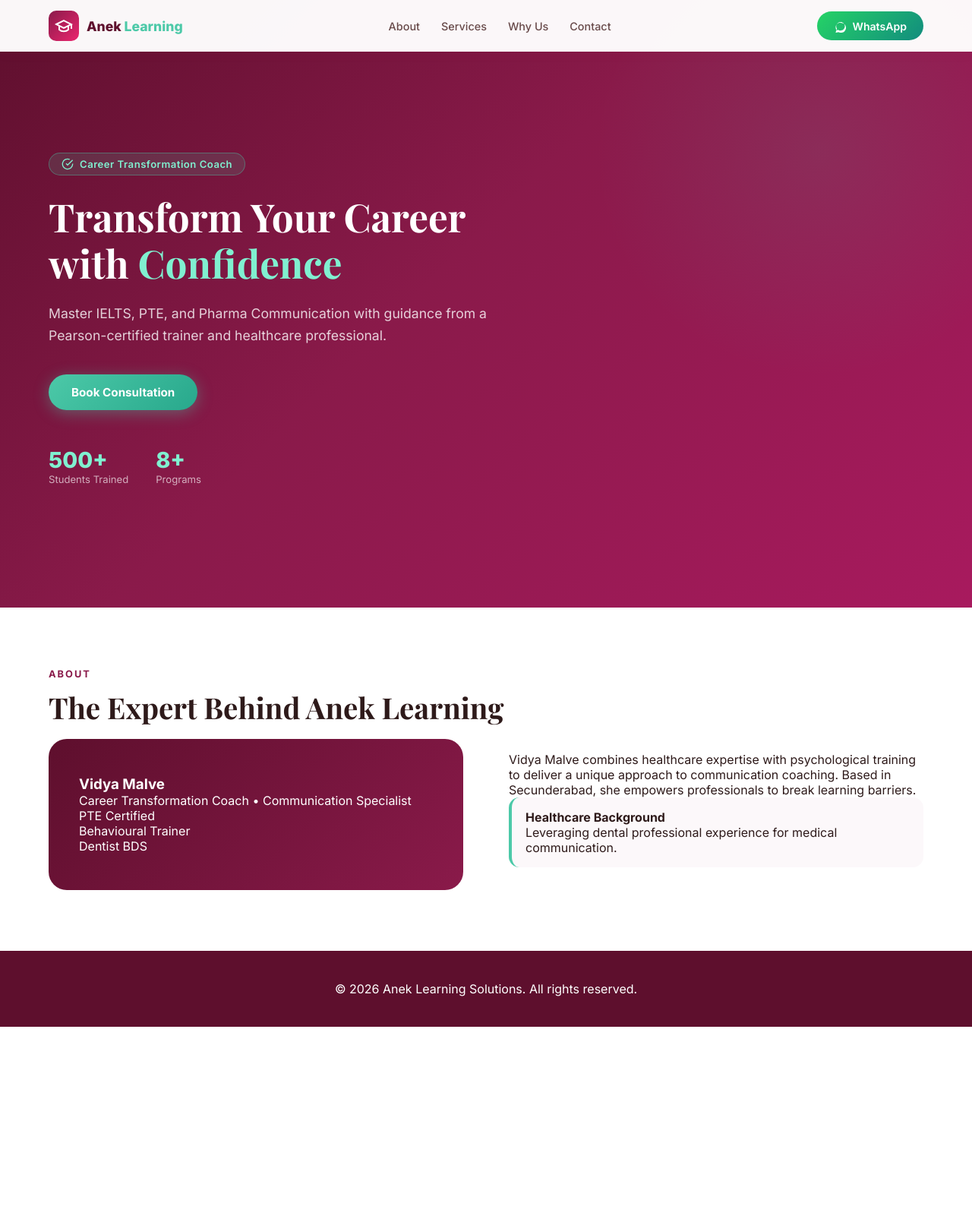
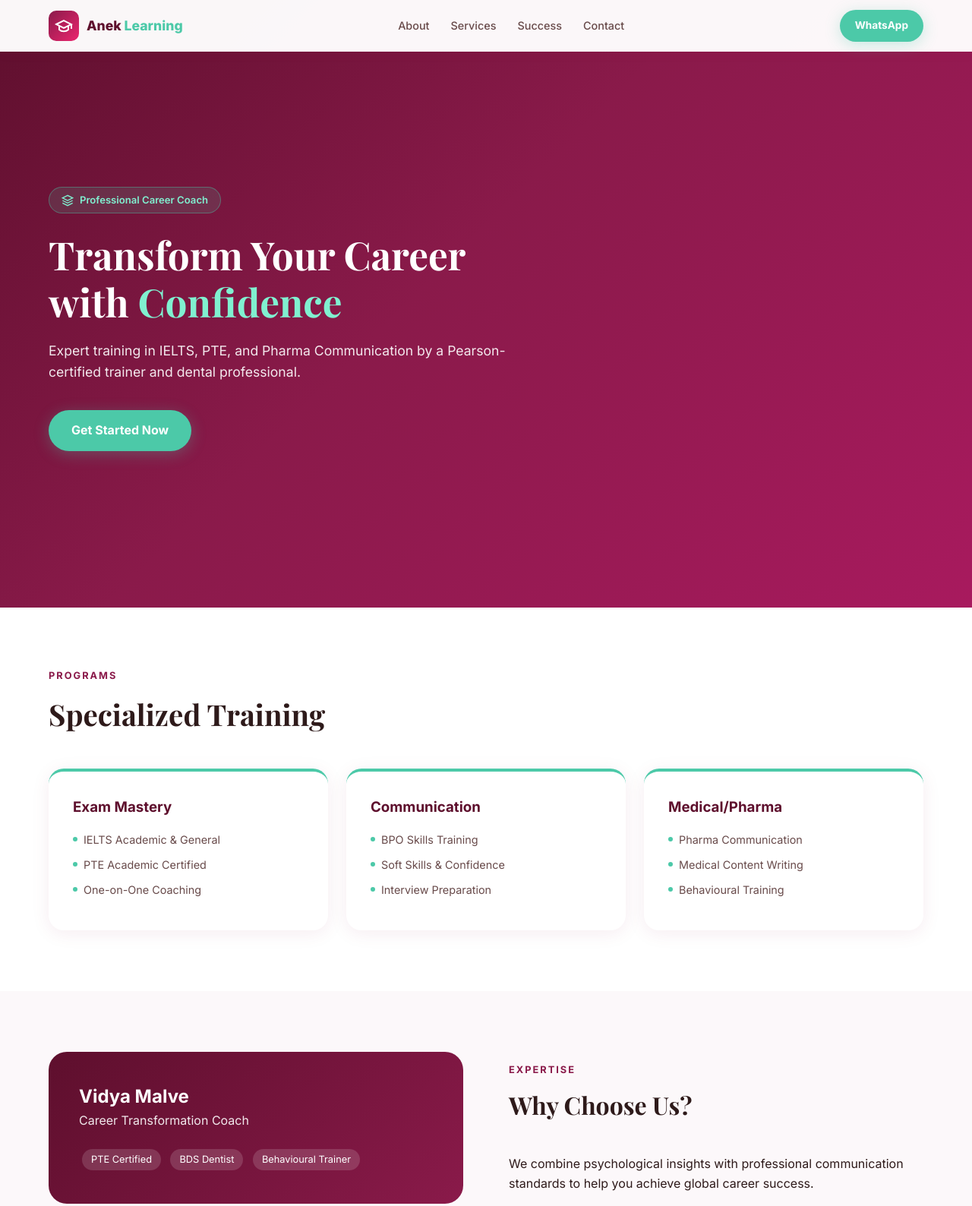
Before and after one commit to nachimilarch/aneklearning, a plain HTML site: page index.html in a window 1280 px wide. Shown: the top 1588 px of the page at 76% size. Before the commit the page ends 1352 px from the top, so only its background shows below. Drawn offline with nearby package versions, Linux system fonts and the light colour scheme.

Commit message:
Update index.html

```diff
--- a/index.html
+++ b/index.html
@@ -7,13 +7,13 @@
     <link href="https://fonts.googleapis.com/css2?family=Inter:wght@300;400;500;600;700;800;900&family=Playfair+Display:wght@600;700&display=swap" rel="stylesheet"/>
     <style>
         :root {
-            --primary: #8a1a4a; /* Feminine Plum/Deep Rose */
-            --primary-light: #eb256e; /* Soft Pinkish Red */
-            --primary-dark: #5e0f2d; /* Dark Maroon */
-            --accent: #4cc9a8; /* Medical Teal/Mint */
-            --accent-light: #80f0d0; /* Soft Mint */
+            --primary: #8a1a4a; /* Feminine Plum */
+            --primary-light: #eb256e;
+            --primary-dark: #5e0f2d;
+            --accent: #4cc9a8; /* Medical Teal */
+            --accent-light: #80f0d0;
             --white: #ffffff;
-            --off-white: #fcf8fa; /* Hint of Rose in background */
+            --off-white: #fcf8fa;
             --text-dark: #2e1a1a;
             --text-mid: #684a4a;
             --text-light: #967171;
@@ -21,242 +21,155 @@
             --shadow: 0 4px 24px rgba(138,26,74,0.08);
             --shadow-lg: 0 8px 40px rgba(138,26,74,0.12);
         }
-
         * { margin: 0; padding: 0; box-sizing: border-box; }
         html { scroll-behavior: smooth; }
-        body { font-family: 'Inter', sans-serif; color: var(--text-dark); background: var(--white); }
+        body { font-family: 'Inter', sans-serif; color: var(--text-dark); background: var(--white); line-height: 1.6; }
 
-        /* NAV */
-        nav {
-            position: fixed;
-            top: 0;
-            width: 100%;
-            z-index: 100;
-            background: rgba(255,255,255,0.97);
-            box-shadow: 0 2px 16px rgba(138,26,74,0.06);
-            padding: 0 5%;
-            display: flex;
-            align-items: center;
-            justify-content: space-between;
-            height: 68px;
-        }
-
-        .nav-logo { display: flex; align-items: center; gap: 10px; }
-        .nav-logo-icon {
-            width: 40px;
-            height: 40px;
-            background: linear-gradient(135deg, var(--primary), var(--primary-light));
-            border-radius: 10px;
-            display: flex;
-            align-items: center;
-            justify-content: center;
-            color: white;
-        }
+        nav { position: fixed; top: 0; width: 100%; z-index: 100; background: rgba(255,255,255,0.97); box-shadow: 0 2px 16px rgba(138,26,74,0.06); padding: 0 5%; display: flex; align-items: center; justify-content: space-between; height: 68px; }
+        .nav-logo { display: flex; align-items: center; gap: 10px; text-decoration: none; }
+        .nav-logo-icon { width: 40px; height: 40px; background: linear-gradient(135deg, var(--primary), var(--primary-light)); border-radius: 10px; display: flex; align-items: center; justify-content: center; color: white; }
         .nav-logo-text { font-weight: 800; font-size: 1.1rem; color: var(--primary-dark); }
         .nav-logo-text span { color: var(--accent); }
-
         .nav-links { display: flex; gap: 28px; list-style: none; }
         .nav-links a { text-decoration: none; color: var(--text-mid); font-size: 0.9rem; font-weight: 500; transition: color 0.2s; }
         .nav-links a:hover { color: var(--primary); }
 
-        .nav-cta {
-            background: linear-gradient(135deg, #25d366, #128c7e);
-            color: white;
-            padding: 10px 22px;
-            border-radius: 50px;
-            font-size: 0.88rem;
-            font-weight: 600;
-            cursor: pointer;
-            text-decoration: none;
-            display: flex;
-            align-items: center;
-            gap: 7px;
-            transition: transform 0.2s, box-shadow 0.2s;
-        }
+        .hero { min-height: 100vh; background: linear-gradient(135deg, var(--primary-dark) 0%, var(--primary) 45%, #a81a5e 100%); display: flex; align-items: center; padding: 100px 5% 60px; position: relative; overflow: hidden; color: white; }
+        .hero-content { max-width: 640px; z-index: 2; }
+        .hero-badge { display: inline-flex; align-items: center; gap: 8px; background: rgba(76,201,168,0.15); border: 1px solid rgba(76,201,168,0.4); color: var(--accent-light); padding: 6px 16px; border-radius: 50px; font-size: 0.82rem; font-weight: 600; margin-bottom: 24px; }
+        .hero h1 { font-family: 'Playfair Display', serif; font-size: clamp(2.2rem, 4.5vw, 3.2rem); line-height: 1.2; margin-bottom: 20px; }
+        .hero h1 span { color: var(--accent-light); }
+        .hero-sub { font-size: 1.1rem; opacity: 0.9; margin-bottom: 36px; }
+        .btn-primary { background: var(--accent); color: white; padding: 14px 30px; border-radius: 50px; text-decoration: none; font-weight: 700; display: inline-flex; align-items: center; gap: 8px; box-shadow: 0 4px 20px rgba(76,201,168,0.3); }
 
-        /* HERO */
-        .hero {
-            min-height: 100vh;
-            background: linear-gradient(135deg, #5e0f2d 0%, #8a1a4a 45%, #a81a5e 100%);
-            display: flex;
-            align-items: center;
-            padding: 100px 5% 60px;
-            position: relative;
-            overflow: hidden;
-        }
+        section { padding: 80px 5%; }
+        .section-label { font-size: 0.8rem; font-weight: 700; color: var(--primary); text-transform: uppercase; letter-spacing: 2px; margin-bottom: 10px; }
+        .section-title { font-family: 'Playfair Display', serif; font-size: 2.4rem; color: var(--text-dark); margin-bottom: 40px; }
 
-        .hero::before {
-            content: '';
-            position: absolute;
-            top: -100px;
-            right: -100px;
-            width: 600px;
-            height: 600px;
-            background: radial-gradient(circle, rgba(76,201,168,0.1) 0%, transparent 70%);
-            border-radius: 50%;
-        }
+        .services-grid { display: grid; grid-template-columns: repeat(3, 1fr); gap: 24px; }
+        .service-card { background: white; padding: 32px; border-radius: 20px; box-shadow: var(--shadow); border-top: 4px solid var(--accent); }
+        .service-card h3 { color: var(--primary-dark); margin-bottom: 16px; }
+        .service-list { list-style: none; }
+        .service-list li { margin-bottom: 10px; font-size: 0.9rem; color: var(--text-mid); display: flex; align-items: center; gap: 8px; }
+        .service-list li::before { content: ""; width: 6px; height: 6px; background: var(--accent); border-radius: 50%; }
 
-        .hero-content { max-width: 640px; z-index: 2; }
-        .hero-badge {
-            display: inline-flex;
-            align-items: center;
-            gap: 8px;
-            background: rgba(76,201,168,0.15);
-            border: 1px solid rgba(76,201,168,0.4);
-            color: var(--accent-light);
-            padding: 6px 16px;
-            border-radius: 50px;
-            font-size: 0.82rem;
-            font-weight: 600;
-            letter-spacing: 0.5px;
-            margin-bottom: 24px;
-        }
+        .about-grid { display: grid; grid-template-columns: 1fr 1fr; gap: 60px; align-items: center; }
+        .about-card { background: linear-gradient(135deg, var(--primary-dark), var(--primary)); padding: 40px; border-radius: 24px; color: white; }
+        .about-tag { display: inline-block; background: rgba(255,255,255,0.15); padding: 4px 12px; border-radius: 50px; font-size: 0.8rem; margin: 4px; }
 
-        .hero h1 {
-            font-family: 'Playfair Display', serif;
-            font-size: clamp(2.2rem, 4.5vw, 3.2rem);
-            font-weight: 700;
-            color: var(--white);
-            line-height: 1.2;
-            margin-bottom: 20px;
-        }
-        .hero h1 span { color: var(--accent-light); }
+        .testimonials-grid { display: grid; grid-template-columns: repeat(3, 1fr); gap: 24px; }
+        .testimonial-card { background: var(--off-white); padding: 30px; border-radius: 20px; border: 1px solid var(--border); }
+        .stars { color: #f59e0b; margin-bottom: 10px; }
 
-        .hero-sub {
-            font-size: 1.1rem;
-            color: rgba(255,255,255,0.8);
-            line-height: 1.7;
-            margin-bottom: 36px;
-        }
-
-        .btn-primary {
-            background: linear-gradient(135deg, var(--accent), #28a88c);
-            color: white;
-            padding: 14px 30px;
-            border-radius: 50px;
-            font-weight: 700;
-            font-size: 0.95rem;
-            text-decoration: none;
-            display: inline-flex;
-            align-items: center;
-            gap: 8px;
-            box-shadow: 0 4px 20px rgba(76,201,168,0.4);
-        }
-
-        .hero-stats { display: flex; gap: 36px; margin-top: 48px; }
-        .stat-num { font-size: 1.8rem; font-weight: 800; color: var(--accent-light); }
-        .stat-label { font-size: 0.82rem; color: rgba(255,255,255,0.65); }
-
-        /* SECTIONS */
-        section { padding: 80px 5%; }
-        .section-label { font-size: 0.8rem; font-weight: 700; letter-spacing: 2px; color: var(--primary); text-transform: uppercase; margin-bottom: 10px; }
-        .section-title { font-family: 'Playfair Display', serif; font-size: 2.4rem; color: var(--text-dark); margin-bottom: 16px; }
-
-        .about { background: white; }
-        .about-grid { display: grid; grid-template-columns: 1fr 1fr; gap: 60px; align-items: center; }
-        .about-card {
-            background: linear-gradient(135deg, var(--primary-dark), var(--primary));
-            border-radius: 24px;
-            padding: 48px 40px;
-            color: white;
-        }
-
-        .pillar {
-            display: flex;
-            align-items: flex-start;
-            gap: 14px;
-            background: var(--off-white);
-            border-radius: 14px;
-            padding: 16px 18px;
-            border-left: 4px solid var(--accent);
-            margin-bottom: 14px;
-        }
-
-        .services { background: var(--off-white); }
-        .services-grid { display: grid; grid-template-columns: repeat(3, 1fr); gap: 24px; }
-        .service-group {
-            background: white;
-            border-radius: 20px;
-            padding: 32px 28px;
-            box-shadow: var(--shadow);
-            border-top: 4px solid var(--accent);
-        }
-
-        .why-card { border: 1px solid var(--border); border-radius: 20px; padding: 32px 26px; text-align: center; }
-        .why-icon img { width: 50px; height: 50px; margin-bottom: 15px; }
-
-        .footer { background: var(--primary-dark); color: white; padding: 40px 5%; text-align: center; }
+        footer { background: var(--primary-dark); color: white; padding: 40px 5%; text-align: center; }
     </style>
 </head>
 <body>
     <nav>
-        <div class="nav-logo">
+        <a href="#" class="nav-logo">
             <div class="nav-logo-icon">
                 <svg width="24" height="24" viewBox="0 0 24 24" fill="none" stroke="currentColor" stroke-width="2"><path d="M22 10v6M2 10l10-5 10 5-10 5z"/><path d="M6 12v5c3 3 9 3 12 0v-5"/></svg>
             </div>
             <div class="nav-logo-text">Anek <span>Learning</span></div>
-        </div>
+        </a>
         <ul class="nav-links">
             <li><a href="#about">About</a></li>
             <li><a href="#services">Services</a></li>
-            <li><a href="#why">Why Us</a></li>
+            <li><a href="#testimonials">Success</a></li>
             <li><a href="#contact">Contact</a></li>
         </ul>
-        <a href="https://wa.me/91XXXXXXXXXX" class="nav-cta">
-            <svg width="18" height="18" viewBox="0 0 24 24" fill="currentColor"><path d="M12.031 6.172c-2.32 0-4.518.892-6.193 2.512-1.675 1.62-2.597 3.774-2.597 6.065 0 1.691.467 3.278 1.274 4.647l-1.32 4.81 4.966-1.288a9.21 9.21 0 004.47 1.157h.004c2.32 0 4.518-.892 6.193-2.512s2.597-3.774 2.597-6.065c0-2.32-.922-4.474-2.597-6.094s-3.873-2.522-6.197-2.522zm5.41 12.003a7.514 7.514 0 01-5.41 2.227 7.514 7.514 0 01-4.01-1.15l-.288-.17-2.986.776.797-2.89-.19-.3a7.514 7.514 0 01-1.09-3.92c0-4.14 3.407-7.51 7.584-7.51s7.584 3.37 7.584 7.51-3.41 7.427-7.581 7.427z"/></svg>
-            WhatsApp
-        </a>
+        <a href="https://wa.me/91XXXXXXXXXX" class="btn-primary" style="padding: 10px 20px; font-size: 0.85rem;">WhatsApp</a>
     </nav>
 
     <header class="hero">
         <div class="hero-content">
             <div class="hero-badge">
-                <svg width="16" height="16" viewBox="0 0 24 24" fill="none" stroke="currentColor" stroke-width="2"><path d="M22 11.08V12a10 10 0 11-5.93-9.14"/><path d="M22 4L12 14.01l-3-3"/></svg>
-                Career Transformation Coach
+                <svg width="16" height="16" viewBox="0 0 24 24" fill="none" stroke="currentColor" stroke-width="2"><path d="M12 2L2 7l10 5 10-5-10-5zM2 17l10 5 10-5M2 12l10 5 10-5"/></svg>
+                Professional Career Coach
             </div>
             <h1>Transform Your Career with <span>Confidence</span></h1>
-            <p class="hero-sub">Master IELTS, PTE, and Pharma Communication with guidance from a Pearson-certified trainer and healthcare professional.</p>
-            <div class="hero-ctas">
-                <a href="#contact" class="btn-primary">Book Consultation</a>
-            </div>
-            <div class="hero-stats">
-                <div class="stat">
-                    <div class="stat-num">500+</div>
-                    <div class="stat-label">Students Trained</div>
-                </div>
-                <div class="stat">
-                    <div class="stat-num">8+</div>
-                    <div class="stat-label">Programs</div>
-                </div>
-            </div>
+            <p class="hero-sub">Expert training in IELTS, PTE, and Pharma Communication by a Pearson-certified trainer and dental professional.</p>
+            <a href="#contact" class="btn-primary">Get Started Now</a>
         </div>
     </header>
 
-    <section id="about" class="about">
-        <div class="section-label">About</div>
-        <h2 class="section-title">The Expert Behind Anek Learning</h2>
-        <div class="about-grid">
-            <div class="about-card">
-                <h3>Vidya Malve</h3>
-                <p>Career Transformation Coach • Communication Specialist</p>
-                <div class="about-tag">PTE Certified</div>
-                <div class="about-tag">Behavioural Trainer</div>
-                <div class="about-tag">Dentist BDS</div>
+    <section id="services">
+        <div class="section-label">Programs</div>
+        <h2 class="section-title">Specialized Training</h2>
+        <div class="services-grid">
+            <div class="service-card">
+                <h3>Exam Mastery</h3>
+                <ul class="service-list">
+                    <li>IELTS Academic & General</li>
+                    <li>PTE Academic Certified</li>
+                    <li>One-on-One Coaching</li>
+                </ul>
             </div>
-            <div class="about-text">
-                <p>Vidya Malve combines healthcare expertise with psychological training to deliver a unique approach to communication coaching. Based in Secunderabad, she empowers professionals to break learning barriers.</p>
-                <div class="pillar">
-                    <div class="pillar-content">
-                        <strong>Healthcare Background</strong>
-                        <p>Leveraging dental professional experience for medical communication.</p>
-                    </div>
-                </div>
+            <div class="service-card">
+                <h3>Communication</h3>
+                <ul class="service-list">
+                    <li>BPO Skills Training</li>
+                    <li>Soft Skills & Confidence</li>
+                    <li>Interview Preparation</li>
+                </ul>
+            </div>
+            <div class="service-card">
+                <h3>Medical/Pharma</h3>
+                <ul class="service-list">
+                    <li>Pharma Communication</li>
+                    <li>Medical Content Writing</li>
+                    <li>Behavioural Training</li>
+                </ul>
             </div>
         </div>
     </section>
 
-    <footer class="footer">
-        <p>&copy; 2026 Anek Learning Solutions. All rights reserved.</p>
+    <section id="about" style="background: var(--off-white);">
+        <div class="about-grid">
+            <div class="about-card">
+                <h2>Vidya Malve</h2>
+                <p style="margin-bottom: 20px; opacity: 0.9;">Career Transformation Coach</p>
+                <div class="about-tag">PTE Certified</div>
+                <div class="about-tag">BDS Dentist</div>
+                <div class="about-tag">Behavioural Trainer</div>
+            </div>
+            <div>
+                <div class="section-label">Expertise</div>
+                <h2 class="section-title" style="font-size: 2rem;">Why Choose Us?</h2>
+                <p>We combine psychological insights with professional communication standards to help you achieve global career success.</p>
+            </div>
+        </div>
+    </section>
+
+    <section id="testimonials">
+        <div class="section-label">Success Stories</div>
+        <h2 class="section-title">What Our Students Say</h2>
+        <div class="testimonials-grid">
+            <div class="testimonial-card">
+                <div class="stars">★★★★★</div>
+                <p>"The PTE coaching was life-changing. I achieved my target score in weeks."</p>
+                <p><strong>- Priya S.</strong></p>
+            </div>
+            <div class="testimonial-card">
+                <div class="stars">★★★★★</div>
+                <p>"Excellent BPO training. Got a job within a month of completion."</p>
+                <p><strong>- Rahul M.</strong></p>
+            </div>
+            <div class="testimonial-card">
+                <div class="stars">★★★★★</div>
+                <p>"Vidya's approach to IELTS is structured and very effective."</p>
+                <p><strong>- Anjali K.</strong></p>
+            </div>
+        </div>
+    </section>
+
+    <footer id="contact">
+        <h2>Ready to Begin?</h2>
+        <p style="margin-bottom: 30px; opacity: 0.8;">Contact us for a free consultation today.</p>
+        <a href="https://wa.me/91XXXXXXXXXX" class="btn-primary">Chat on WhatsApp</a>
+        <div style="margin-top: 50px; border-top: 1px solid rgba(255,255,255,0.1); padding-top: 20px; font-size: 0.8rem;">
+            &copy; 2026 Anek Learning Solutions. All rights reserved.
+        </div>
     </footer>
 </body>
 </html>
```
